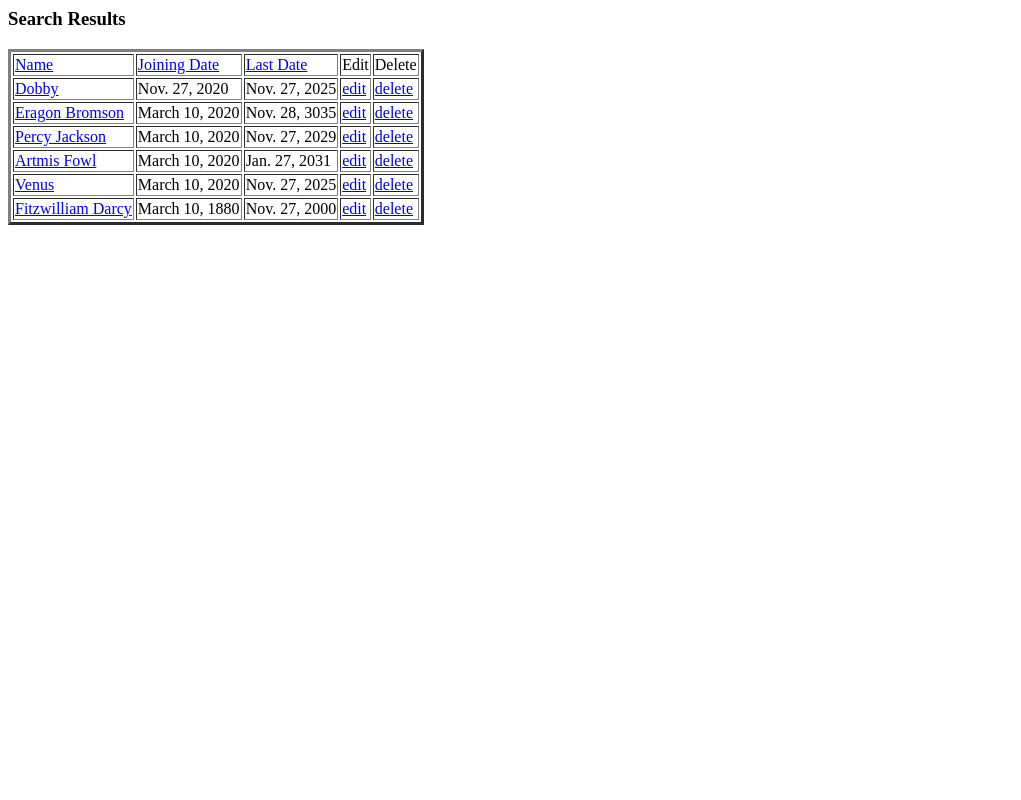
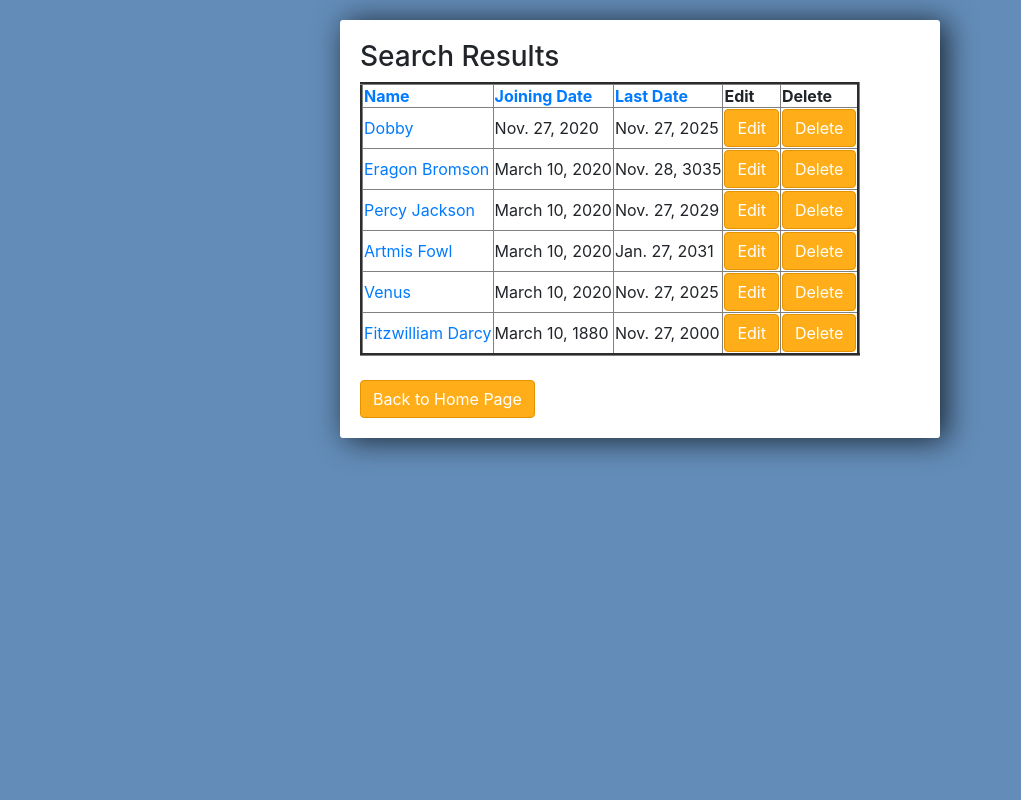
Before and after one commit to ishita-m/employee_portal, a Django app: template employee_portal/employee/templates/employee/search_results.html in a window 1280 px wide. Shown: the whole page, without its empty margins (0-1021 px from the left). Run offline with Django 3.2, Linux system fonts and the light colour scheme; the template is opened without the code that fills it: values that come from a table or form of the project are taken from there, others are empty; data comes from the database, SQL or seed files in the repository; both versions use the stored data as it was after the commit; some libraries are stand-ins or nearby versions.

Commit message:
corrected flow error in search employee feature, added css to employee.html and search_results.html

```diff
--- a/employee_portal/employee/templates/employee/employee.html
+++ b/employee_portal/employee/templates/employee/employee.html
@@ -19,7 +19,7 @@
 <p>Location: {{emp.location}}</p>
 <p>Phone Number: {{emp.phone_number}}</p>
 <p>Email id: {{emp.email_id}}</p>
-<p>Joining date:{{emp.joining_date}}</p>
+<p>Joining date: {{emp.joining_date}}</p>
 <p>Last date: {{emp.last_date}}</p>
 
 
--- a/employee_portal/employee/templates/employee/search_results.html
+++ b/employee_portal/employee/templates/employee/search_results.html
@@ -1,13 +1,74 @@
+<link rel="stylesheet" href="https://stackpath.bootstrapcdn.com/bootstrap/4.3.1/css/bootstrap.min.css" integrity="sha384-ggOyR0iXCbMQv3Xipma34MD+dH/1fQ784/j6cY/iJTQUOhcWr7x9JvoRxT2MZw1T" crossorigin="anonymous">
+
+<style>
+
+	body{
+		background-color: #638CB8;
+	}
+
+	input{
+		width: 100%;
+		padding: 12px 20px;
+		margin: 8px 0;
+		box-sizing: border-box;
+	}
+
+	input::placeholder {
+	  color: #d3d3d3;
+	}
+
+	.submit{
+		background-color: #6BA3E8;
+	}
+
+	.center-column{
+		width:600px;
+		margin: 20px auto;
+		padding:20px;
+		background-color: #fff;
+		border-radius: 3px;
+		box-shadow: 6px 2px 30px 0px rgba(0,0,0,0.75);
+	}
+
+	.item-row{
+		background-color: #906abd;
+		margin: 10px;
+		padding: 20px;
+		border-radius: 3px;
+		color: #fff;
+		font-size: 16px;
+		box-shadow: 0px -1px 10px -4px rgba(0,0,0,0.75);
+	}
+
+	.btn-danger{
+		background-color: #ffae19;
+		border-color: #e59400;
+	}
+
+	.table{
+		display: flex;
+		justify-content: center;
+		align-content: center;
+		width: auto;
+	}
+
+	.inner-table{
+		border: 3;
+		border-width: 1;
+	}
+
+</style>
+
+<div class = "center-column">
 <h3>Search Results</h3>
-
 <table border="3">
 
-	<tr>
-		<td><a href="{% url 'order_by' 'name' %}">Name</a></td>
-		<td><a href="{% url 'order_by' 'joining_date' %}">Joining Date</a></td>
-		<td><a href="{% url 'order_by' 'last_date' %}">Last Date</a></td>
-		<td>Edit</td>
-		<td>Delete</td>
+	<tr class="inner-table">
+		<td><a href="{% url 'order_by' 'name' %}"><b>Name</b></a></td>
+		<td><a href="{% url 'order_by' 'joining_date' %}"><b>Joining Date</b></a></td>
+		<td><a href="{% url 'order_by' 'last_date' %}"><b>Last Date</b></a></td>
+		<td><b>Edit</b></td>
+		<td><b>Delete</b></td>
 	</tr>
 
 {% for emp in employees %}
@@ -15,8 +76,12 @@
 		<td><a href="{% url 'employee_data' emp.id %}">{{emp}}</a></td>
 		<td>{{emp.joining_date}}</a></td>
 		<td>{{emp.last_date}}</a></td>
-		<td><a href="{% url 'update_emp' emp.id %}">edit</a></td>
-		<td><a href="{% url 'delete' emp.id %}">delete</a></td>
+		<td><a class="btn btn-info btn-danger" href="{% url 'update_emp' emp.id %}">Edit</a></td>
+		<td><a class="btn btn-info btn-danger" href="{% url 'delete' emp.id %}">Delete</a></td>
 	</tr>
 {% endfor %}
+
 </table>
+<br>
+<a class="btn btn-info btn-danger" href="{% url 'employee_details' %}">Back to Home Page</a>
+</div>
--- a/employee_portal/employee/views.py
+++ b/employee_portal/employee/views.py
@@ -116,6 +116,6 @@ def search_employee(request):
 			'form' : form
 		}
 
-		return render(request, 'employee/employee_details.html', context)
+		return render(request, 'employee/search_results.html', context)
 
 	return redirect('/')
```
Also changed, not shown: employee_portal/employee/templates/employee/employee_details.html (+19 -6 lines), employee_portal/db.sqlite3.
